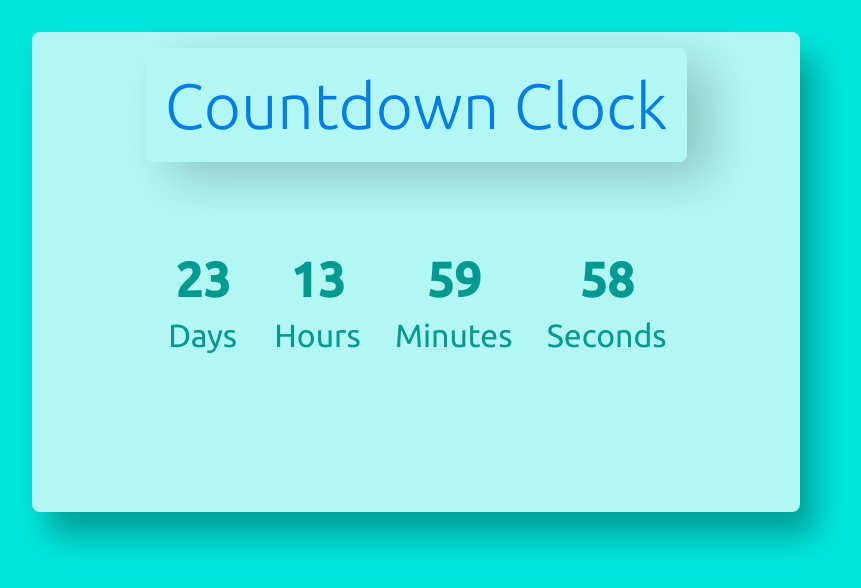
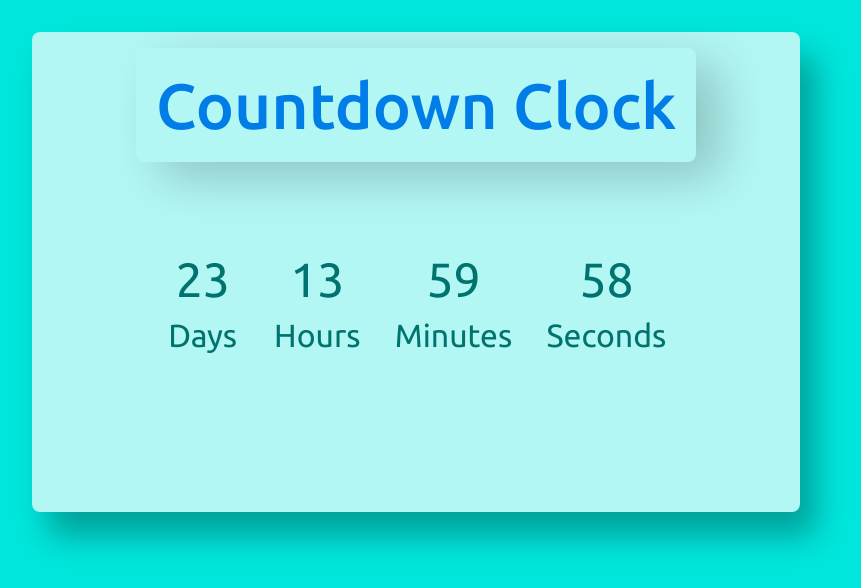
Before and after one commit to annabala/JavaScriptExercises, a plain HTML site: page Countdown_clock/index.html in a window 1280 px wide. Shown: the whole page, without its empty margins (224-1085 px from the left). Drawn offline with Linux system fonts and the light colour scheme.

Commit message:
small changes in font styles

```diff
--- a/Countdown_clock/style.css
+++ b/Countdown_clock/style.css
@@ -40,7 +40,7 @@ main {
 
 .title-box h1 {
     font-size: 4rem;
-    font-weight: lighter;
+    font-weight: 500;
     padding: 20px;
 }
 
@@ -52,14 +52,13 @@ main {
 .clockdiv_element {
     display: inline-block;
     padding: 1rem;
-    color: #009a93;
+    color: #00736e;
 }
 
 .clockdiv_item {
     display: inline-block;
     padding: 10px;
     font-size: 3rem;
-    font-weight: bolder;
 }
 
 .smalltext {
```
